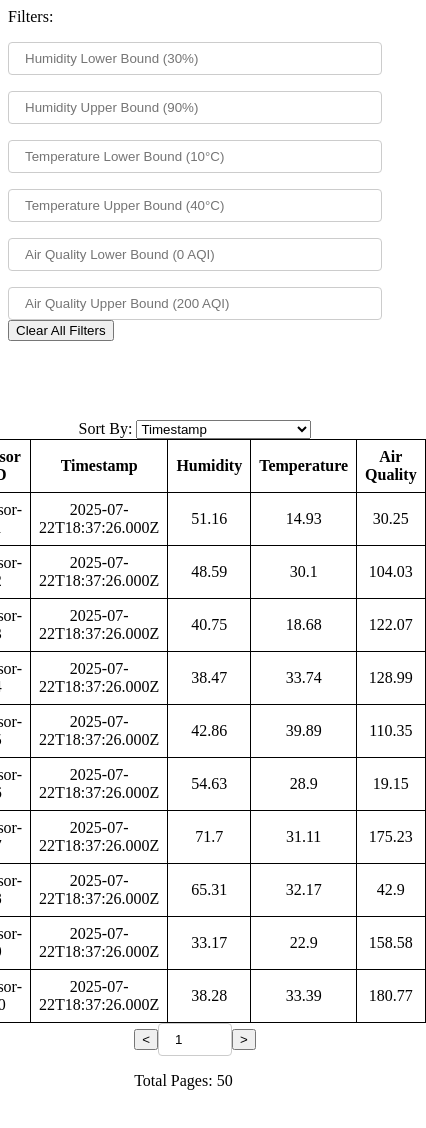
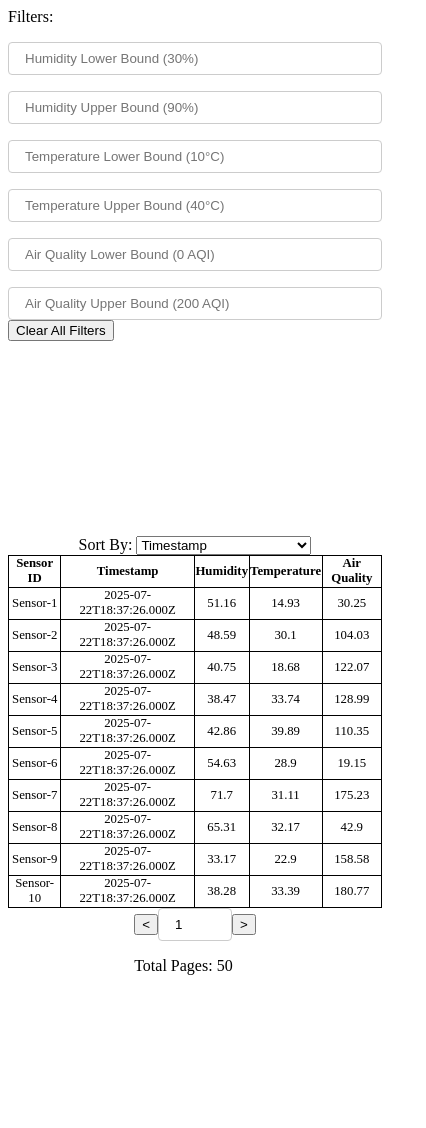
Before and after one commit to ramymina12/jitto-challenge, a React (Vite) app: page / in a window 390 px wide. Shown: the top 1128 px of the page, 426 px wide, since content can reach past the window. Built offline with nearby package versions, Linux system fonts and the light colour scheme.

Commit message:
Finished responsive design for mobile view.

```diff
--- a/src/app.css
+++ b/src/app.css
@@ -35,3 +35,13 @@ td {
 .page-display {
     width: 40px;
 }
+
+@media screen and (max-width: 600px) {
+    table {
+        font-size: 0.8rem;
+    }
+    table th,
+    table td {
+        padding: 0.5px;
+    }
+}
```
